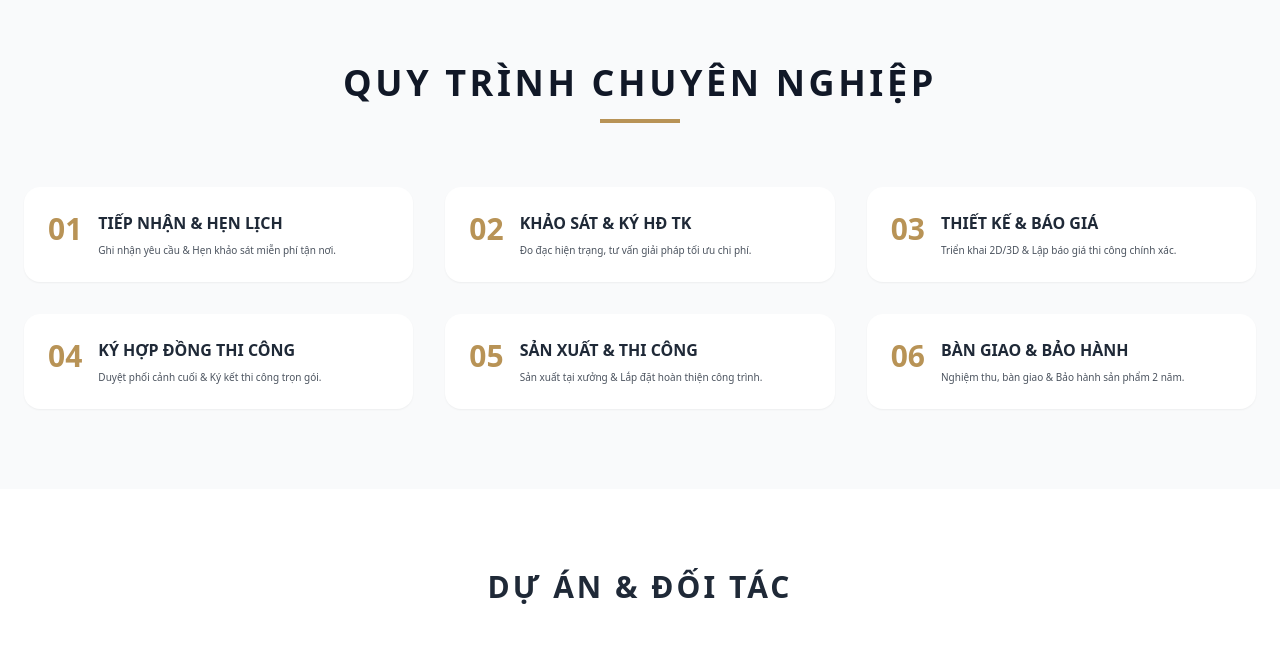
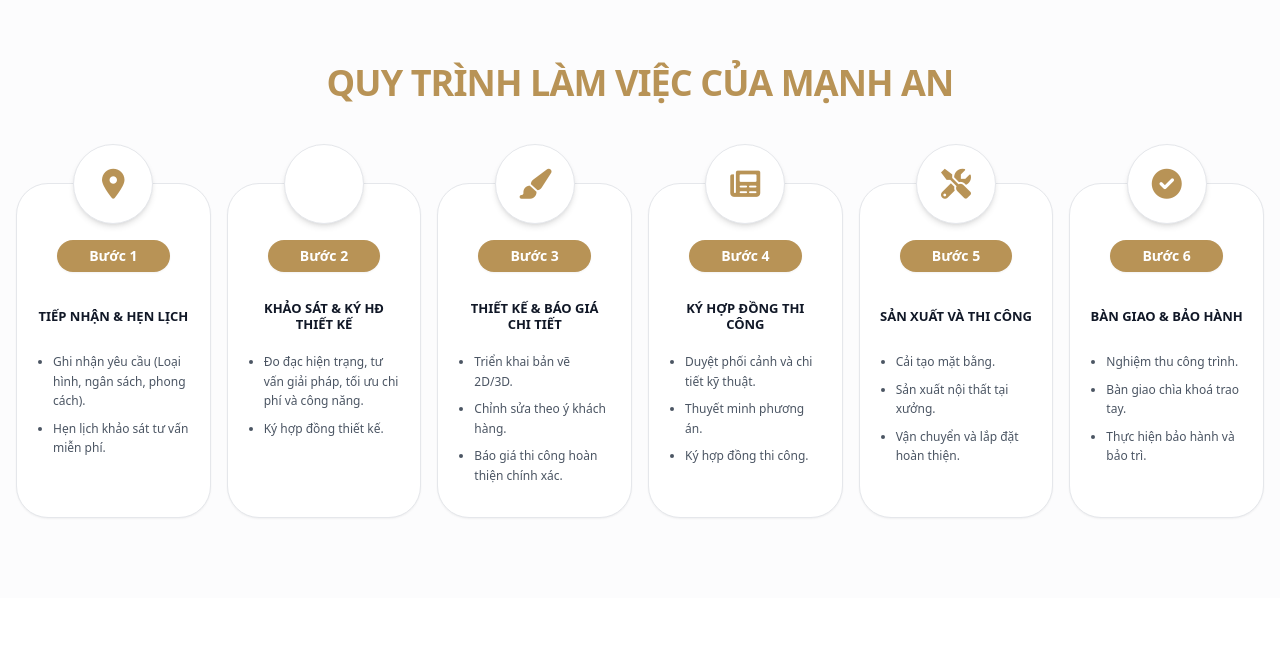
Before and after one commit to Tconghanh/Manhandesign.com, a plain HTML site: page index.html in a window 1280 px wide. Shown: the part 1884-2540 px from the top of the page. Drawn offline with nearby package versions, Linux system fonts and the light colour scheme.

Commit message:
Update index.html

```diff
--- a/index.html
+++ b/index.html
@@ -84,8 +84,10 @@
                     </div>
                     <ul id="mobile-sub-menu" class="hidden mt-4 pl-4 space-y-4 normal-case font-semibold text-gray-600 text-[11px]">
                         <li><a href="javascript:void(0)" onclick="openServiceModal('jewelry')" class="block border-l-2 border-gold pl-3 text-gold font-bold">THIẾT KẾ SHOP TRANG SỨC, TIỆM VÀNG...</a></li>
-                        <li><a href="javascript:void(0)" onclick="openServiceModal('shop')" class="block border-l-2 border-gold pl-3">THIẾT KẾ SHOP - BÁO GIÁ THIẾT KẾ...</a></li>
-                        <li><a href="javascript:void(0)" onclick="openServiceModal('restaurant')" class="block border-l-2 border-gold pl-3">THIẾT KẾ NHÀ HÀNG ĐẸP...</a></li>
+                        <li><a href="javascript:void(0)" onclick="openServiceModal('shop')" class="block border-l-2 border-gold pl-3">THIẾT KẾ SHOP - BÁO GIÁ THIẾT KẾ THI CÔNG...</a></li>
+                        <li><a href="javascript:void(0)" onclick="openServiceModal('restaurant')" class="block border-l-2 border-gold pl-3">THIẾT KẾ NHÀ HÀNG ĐẸP - THI CÔNG TRỌN GÓI...</a></li>
+                        <li><a href="javascript:void(0)" onclick="openServiceModal('consult')" class="block border-l-2 border-gold pl-3">DỊCH VỤ TƯ VẤN THIẾT KẾ NHÀ HÀNG TOÀN DIỆN...</a></li>
+                        <li><a href="javascript:void(0)" onclick="openServiceModal('trend')" class="block border-l-2 border-gold pl-3">XU HƯỚNG MẪU THIẾT KẾ NHÀ HÀNG THỊNH HÀNH...</a></li>
                     </ul>
                 </li>
                 <li><a href="#process" class="mobile-link block py-2 border-b">Quy trình</a></li>
@@ -176,39 +178,123 @@
         </section>
 
         <!-- QUY TRÌNH LÀM VIỆC -->
-        <section id="process" class="py-20 bg-gray-50">
-            <div class="container mx-auto px-6">
-                <div class="text-center mb-16">
-                    <h2 class="text-3xl md:text-4xl font-black uppercase tracking-widest text-gray-900">Quy trình chuyên nghiệp</h2>
-                    <div class="w-20 h-1 bg-gold mx-auto mt-4"></div>
+        <section id="process" class="py-20 bg-white relative">
+            <div class="absolute inset-0 bg-gray-50 opacity-50"></div>
+            <div class="container mx-auto px-4 relative z-10">
+                <div class="text-center mb-20">
+                    <h2 class="text-3xl md:text-4xl font-bold text-gold uppercase tracking-tight">
+                        Quy trình làm việc của Mạnh An
+                    </h2>
                 </div>
 
-                <div class="grid grid-cols-1 md:grid-cols-2 lg:grid-cols-3 gap-8">
-                    <!-- Steps 1-6 chi tiết như yêu cầu trước -->
-                    <div class="flex gap-4 p-6 bg-white rounded-2xl shadow-sm hover:bg-gold hover:text-white transition group">
-                        <div class="text-3xl font-black text-gold group-hover:text-white">01</div>
-                        <div><h4 class="font-bold uppercase mb-2">Tiếp nhận & Hẹn lịch</h4><p class="text-[10px] opacity-80">Ghi nhận yêu cầu & Hẹn khảo sát miễn phí tận nơi.</p></div>
+                <div class="grid grid-cols-1 md:grid-cols-2 lg:grid-cols-6 gap-y-16 gap-x-4 mt-16">
+
+                    <!-- Bước 1 -->
+                    <div class="relative bg-white border border-gold rounded-[2rem] pt-14 pb-8 px-5 shadow-sm hover:shadow-lg transition-all duration-300">
+                        <div class="absolute -top-10 left-1/2 -translate-x-1/2 w-20 h-20 bg-white border border-gold rounded-full flex items-center justify-center shadow-md">
+                            <i class="fas fa-map-marker-alt text-gold text-3xl"></i>
+                        </div>
+                        <div class="text-center">
+                            <span class="inline-block bg-gold text-white px-8 py-1.5 rounded-full font-bold text-sm mb-6 shadow-sm">Bước 1</span>
+                            <h4 class="font-black text-gray-900 uppercase text-[13px] leading-tight mb-4 min-h-[40px] flex items-center justify-center">
+                                Tiếp nhận & Hẹn lịch
+                            </h4>
+                            <ul class="text-[12px] text-gray-600 text-left space-y-2 list-disc pl-4 leading-relaxed">
+                                <li>Ghi nhận yêu cầu (Loại hình, ngân sách, phong cách).</li>
+                                <li>Hẹn lịch khảo sát tư vấn miễn phí.</li>
+                            </ul>
+                        </div>
                     </div>
-                    <div class="flex gap-4 p-6 bg-white rounded-2xl shadow-sm hover:bg-gold hover:text-white transition group">
-                        <div class="text-3xl font-black text-gold group-hover:text-white">02</div>
-                        <div><h4 class="font-bold uppercase mb-2">Khảo sát & Ký HĐ TK</h4><p class="text-[10px] opacity-80">Đo đạc hiện trạng, tư vấn giải pháp tối ưu chi phí.</p></div>
+
+                    <!-- Bước 2 -->
+                    <div class="relative bg-white border border-gold rounded-[2rem] pt-14 pb-8 px-5 shadow-sm hover:shadow-lg transition-all duration-300">
+                        <div class="absolute -top-10 left-1/2 -translate-x-1/2 w-20 h-20 bg-white border border-gold rounded-full flex items-center justify-center shadow-md">
+                            <i class="fas fa-file-search text-gold text-3xl"></i>
+                        </div>
+                        <div class="text-center">
+                            <span class="inline-block bg-gold text-white px-8 py-1.5 rounded-full font-bold text-sm mb-6 shadow-sm">Bước 2</span>
+                            <h4 class="font-black text-gray-900 uppercase text-[13px] leading-tight mb-4 min-h-[40px] flex items-center justify-center">
+                                Khảo sát & Ký HĐ Thiết kế
+                            </h4>
+                            <ul class="text-[12px] text-gray-600 text-left space-y-2 list-disc pl-4 leading-relaxed">
+                                <li>Đo đạc hiện trạng, tư vấn giải pháp, tối ưu chi phí và công năng.</li>
+                                <li>Ký hợp đồng thiết kế.</li>
+                            </ul>
+                        </div>
                     </div>
-                    <div class="flex gap-4 p-6 bg-white rounded-2xl shadow-sm hover:bg-gold hover:text-white transition group">
-                        <div class="text-3xl font-black text-gold group-hover:text-white">03</div>
-                        <div><h4 class="font-bold uppercase mb-2">Thiết kế & Báo giá</h4><p class="text-[10px] opacity-80">Triển khai 2D/3D & Lập báo giá thi công chính xác.</p></div>
+
+                    <!-- Bước 3 -->
+                    <div class="relative bg-white border border-gold rounded-[2rem] pt-14 pb-8 px-5 shadow-sm hover:shadow-lg transition-all duration-300">
+                        <div class="absolute -top-10 left-1/2 -translate-x-1/2 w-20 h-20 bg-white border border-gold rounded-full flex items-center justify-center shadow-md">
+                            <i class="fas fa-paint-brush text-gold text-3xl"></i>
+                        </div>
+                        <div class="text-center">
+                            <span class="inline-block bg-gold text-white px-8 py-1.5 rounded-full font-bold text-sm mb-6 shadow-sm">Bước 3</span>
+                            <h4 class="font-black text-gray-900 uppercase text-[13px] leading-tight mb-4 min-h-[40px] flex items-center justify-center">
+                                Thiết kế & Báo giá chi tiết
+                            </h4>
+                            <ul class="text-[12px] text-gray-600 text-left space-y-2 list-disc pl-4 leading-relaxed">
+                                <li>Triển khai bản vẽ 2D/3D.</li>
+                                <li>Chỉnh sửa theo ý khách hàng.</li>
+                                <li>Báo giá thi công hoàn thiện chính xác.</li>
+                            </ul>
+                        </div>
                     </div>
-                    <div class="flex gap-4 p-6 bg-white rounded-2xl shadow-sm hover:bg-gold hover:text-white transition group">
-                        <div class="text-3xl font-black text-gold group-hover:text-white">04</div>
-                        <div><h4 class="font-bold uppercase mb-2">Ký hợp đồng thi công</h4><p class="text-[10px] opacity-80">Duyệt phối cảnh cuối & Ký kết thi công trọn gói.</p></div>
+
+                    <!-- Bước 4 -->
+                    <div class="relative bg-white border border-gold rounded-[2rem] pt-14 pb-8 px-5 shadow-sm hover:shadow-lg transition-all duration-300">
+                        <div class="absolute -top-10 left-1/2 -translate-x-1/2 w-20 h-20 bg-white border border-gold rounded-full flex items-center justify-center shadow-md">
+                            <i class="fas fa-newspaper text-gold text-3xl"></i>
+                        </div>
+                        <div class="text-center">
+                            <span class="inline-block bg-gold text-white px-8 py-1.5 rounded-full font-bold text-sm mb-6 shadow-sm">Bước 4</span>
+                            <h4 class="font-black text-gray-900 uppercase text-[13px] leading-tight mb-4 min-h-[40px] flex items-center justify-center">
+                                Ký Hợp đồng Thi công
+                            </h4>
+                            <ul class="text-[12px] text-gray-600 text-left space-y-2 list-disc pl-4 leading-relaxed">
+                                <li>Duyệt phối cảnh và chi tiết kỹ thuật.</li>
+                                <li>Thuyết minh phương án.</li>
+                                <li>Ký hợp đồng thi công.</li>
+                            </ul>
+                        </div>
                     </div>
-                    <div class="flex gap-4 p-6 bg-white rounded-2xl shadow-sm hover:bg-gold hover:text-white transition group">
-                        <div class="text-3xl font-black text-gold group-hover:text-white">05</div>
-                        <div><h4 class="font-bold uppercase mb-2">Sản xuất & Thi công</h4><p class="text-[10px] opacity-80">Sản xuất tại xưởng & Lắp đặt hoàn thiện công trình.</p></div>
+
+                    <!-- Bước 5 -->
+                    <div class="relative bg-white border border-gold rounded-[2rem] pt-14 pb-8 px-5 shadow-sm hover:shadow-lg transition-all duration-300">
+                        <div class="absolute -top-10 left-1/2 -translate-x-1/2 w-20 h-20 bg-white border border-gold rounded-full flex items-center justify-center shadow-md">
+                            <i class="fas fa-tools text-gold text-3xl"></i>
+                        </div>
+                        <div class="text-center">
+                            <span class="inline-block bg-gold text-white px-8 py-1.5 rounded-full font-bold text-sm mb-6 shadow-sm">Bước 5</span>
+                            <h4 class="font-black text-gray-900 uppercase text-[13px] leading-tight mb-4 min-h-[40px] flex items-center justify-center">
+                                Sản xuất và thi công
+                            </h4>
+                            <ul class="text-[12px] text-gray-600 text-left space-y-2 list-disc pl-4 leading-relaxed">
+                                <li>Cải tạo mặt bằng.</li>
+                                <li>Sản xuất nội thất tại xưởng.</li>
+                                <li>Vận chuyển và lắp đặt hoàn thiện.</li>
+                            </ul>
+                        </div>
                     </div>
-                    <div class="flex gap-4 p-6 bg-white rounded-2xl shadow-sm hover:bg-gold hover:text-white transition group">
-                        <div class="text-3xl font-black text-gold group-hover:text-white">06</div>
-                        <div><h4 class="font-bold uppercase mb-2">Bàn giao & Bảo hành</h4><p class="text-[10px] opacity-80">Nghiệm thu, bàn giao & Bảo hành sản phẩm 2 năm.</p></div>
+
+                    <!-- Bước 6 -->
+                    <div class="relative bg-white border border-gold rounded-[2rem] pt-14 pb-8 px-5 shadow-sm hover:shadow-lg transition-all duration-300">
+                        <div class="absolute -top-10 left-1/2 -translate-x-1/2 w-20 h-20 bg-white border border-gold rounded-full flex items-center justify-center shadow-md">
+                            <i class="fas fa-check-circle text-gold text-3xl"></i>
+                        </div>
+                        <div class="text-center">
+                            <span class="inline-block bg-gold text-white px-8 py-1.5 rounded-full font-bold text-sm mb-6 shadow-sm">Bước 6</span>
+                            <h4 class="font-black text-gray-900 uppercase text-[13px] leading-tight mb-4 min-h-[40px] flex items-center justify-center">
+                                Bàn giao & Bảo hành
+                            </h4>
+                            <ul class="text-[12px] text-gray-600 text-left space-y-2 list-disc pl-4 leading-relaxed">
+                                <li>Nghiệm thu công trình.</li>
+                                <li>Bàn giao chìa khoá trao tay.</li>
+                                <li>Thực hiện bảo hành và bảo trì.</li>
+                            </ul>
+                        </div>
                     </div>
+
                 </div>
             </div>
         </section>
@@ -232,27 +318,27 @@
         </section>
     </main>
 
-    <!-- FOOTER (3 Columns) -->
-    <footer class="bg-zinc-900 text-white pt-20 pb-10">
+    <!-- FOOTER (3 Columns with Green Background) -->
+    <footer class="bg-green-800 text-white pt-20 pb-10">
         <div class="container mx-auto px-6">
             <div class="grid grid-cols-1 md:grid-cols-3 gap-12 mb-16">
                 <!-- Col 1: Logo & Company -->
                 <div>
-                    <img src="Data/Logo.png" class="h-16 mb-6 brightness-0 invert">
+                    <img src="Data/Logo.png" class="h-16 mx-auto md:mx-0 mb-6"> <!-- Đã bỏ invert để logo hiển thị màu gốc -->
                     <h5 class="text-gold font-bold uppercase text-lg mb-2">CÔNG TY TNHH XÂY DỰNG NỘI THẤT MẠNH AN</h5>
-                    <p class="text-xs text-zinc-400 tracking-[0.2em] italic uppercase mb-4">Đẳng Cấp Nội Thất Việt</p>
-                    <p class="text-[11px] text-zinc-500 mb-2">MST: 0108572813</p>
-                    <p class="text-[11px] text-zinc-200"><i class="fas fa-envelope text-gold mr-2"></i>Manhandesign.pkd80@gmail.com</p>
+                    <p class="text-sm text-gray-300 tracking-[0.2em] italic uppercase mb-4">Đẳng Cấp Nội Thất Việt</p>
+                    <p class="text-[11px] text-gray-400 mb-2">MST: 0108572813</p>
+                    <p class="text-[11px] text-gray-200"><i class="fas fa-envelope text-gold mr-2"></i>Manhandesign.pkd80@gmail.com</p>
                 </div>
 
                 <!-- Col 2: North Branch -->
                 <div>
                     <h5 class="text-white font-bold uppercase mb-6 border-l-4 border-gold pl-4 tracking-widest">Chi nhánh miền bắc</h5>
-                    <p class="text-[13px] text-zinc-400 leading-relaxed mb-4">
+                    <p class="text-[13px] text-gray-300 leading-relaxed mb-4">
                         Số nhà 48, ngõ 99 phố Kiều Mai, Phường Phúc Diễn, Quận Bắc Từ Liêm, Hà Nội
                     </p>
-                    <div class="bg-zinc-800/50 p-4 rounded-lg">
-                        <p class="text-[10px] uppercase text-zinc-500 mb-1">Hotline miền bắc</p>
+                    <div class="bg-green-700 p-4 rounded-lg">
+                        <p class="text-[10px] uppercase text-gray-400 mb-1">Hotline miền bắc</p>
                         <a href="tel:0779157746" class="text-xl font-black text-gold hover:underline">0779.157.746</a>
                     </div>
                 </div>
@@ -260,17 +346,17 @@
                 <!-- Col 3: South Branch -->
                 <div>
                     <h5 class="text-white font-bold uppercase mb-6 border-l-4 border-gold pl-4 tracking-widest">Chi nhánh miền nam</h5>
-                    <p class="text-[13px] text-zinc-400 leading-relaxed mb-4">
+                    <p class="text-[13px] text-gray-300 leading-relaxed mb-4">
                         201/2 Mã Lò, KP10, Phường Bình Hưng Hòa, TP.HCM
                     </p>
-                    <div class="bg-zinc-800/50 p-4 rounded-lg">
-                        <p class="text-[10px] uppercase text-zinc-500 mb-1">Hotline miền nam</p>
+                    <div class="bg-green-700 p-4 rounded-lg">
+                        <p class="text-[10px] uppercase text-gray-400 mb-1">Hotline miền nam</p>
                         <a href="tel:0779162808" class="text-xl font-black text-gold hover:underline">0779.162.808</a>
                     </div>
                 </div>
             </div>
 
-            <div class="text-center pt-10 border-t border-zinc-800 text-[10px] text-zinc-600 tracking-[0.4em] uppercase">
+            <div class="text-center pt-10 border-t border-green-700 text-[10px] text-gray-400 tracking-[0.4em] uppercase">
                 © 2024 Manhandesign.com - Interior Perfection
             </div>
         </div>
@@ -329,7 +415,7 @@
             },
             'trend': {
                 title: "XU HƯỚNG MẪU THIẾT KẾ NHÀ HÀNG ĐẸP VÀ THỊNH HÀNH NHẤT",
-                content: `<p>Cập nhật các phong cách Minimalism, Modern Luxury đang là xu hướng 2024. Đổi mới vật liệu giúp công trình luôn mới mẻ và thu hút.</p>`,
+                content: `<p>Cập nhật những phong cách Minimalism, Industrial và Modern Luxury đang là xu hướng 2024. Đổi mới vật liệu giúp công trình luôn mới mẻ và thu hút.</p>`,
                 images: ["Data/DV1.jpg", "Data/DV4.jpg", "Data/DA06.jpg", "Data/DA03.jpg"]
             }
         };
```
